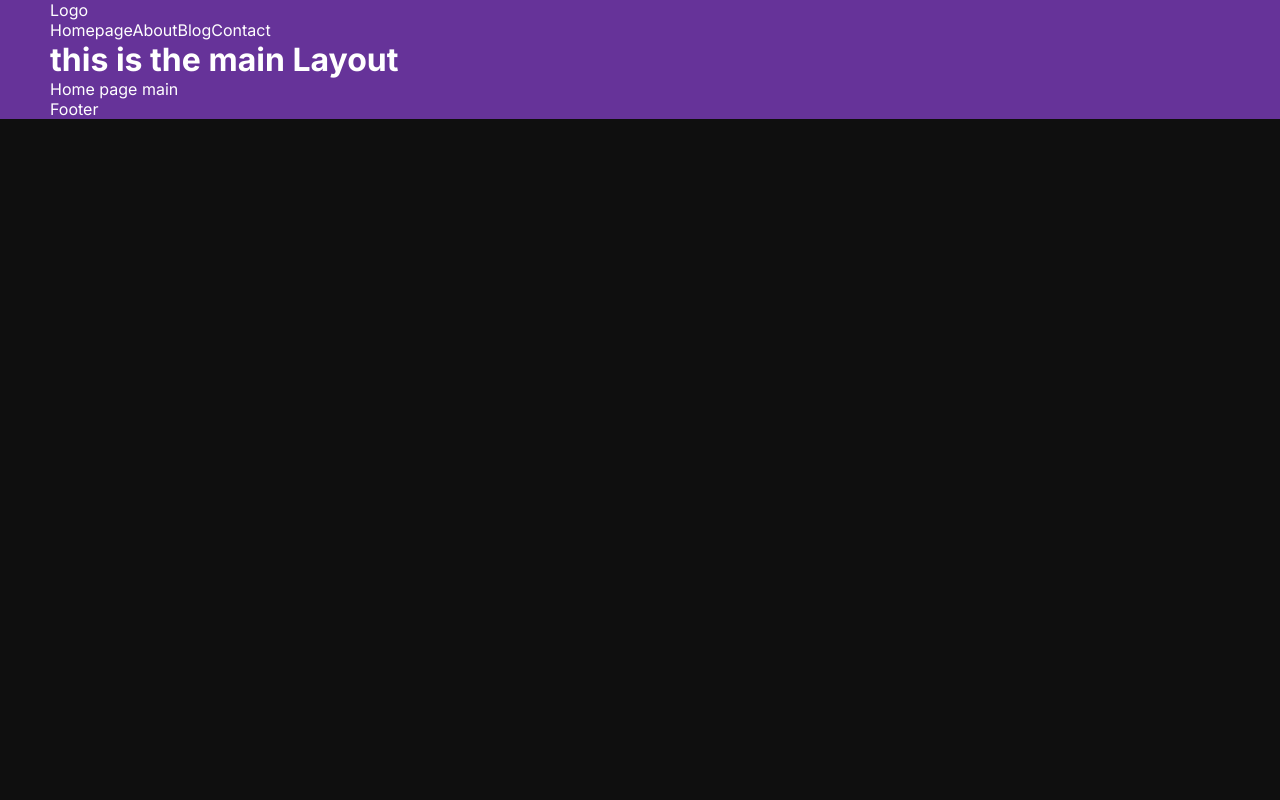
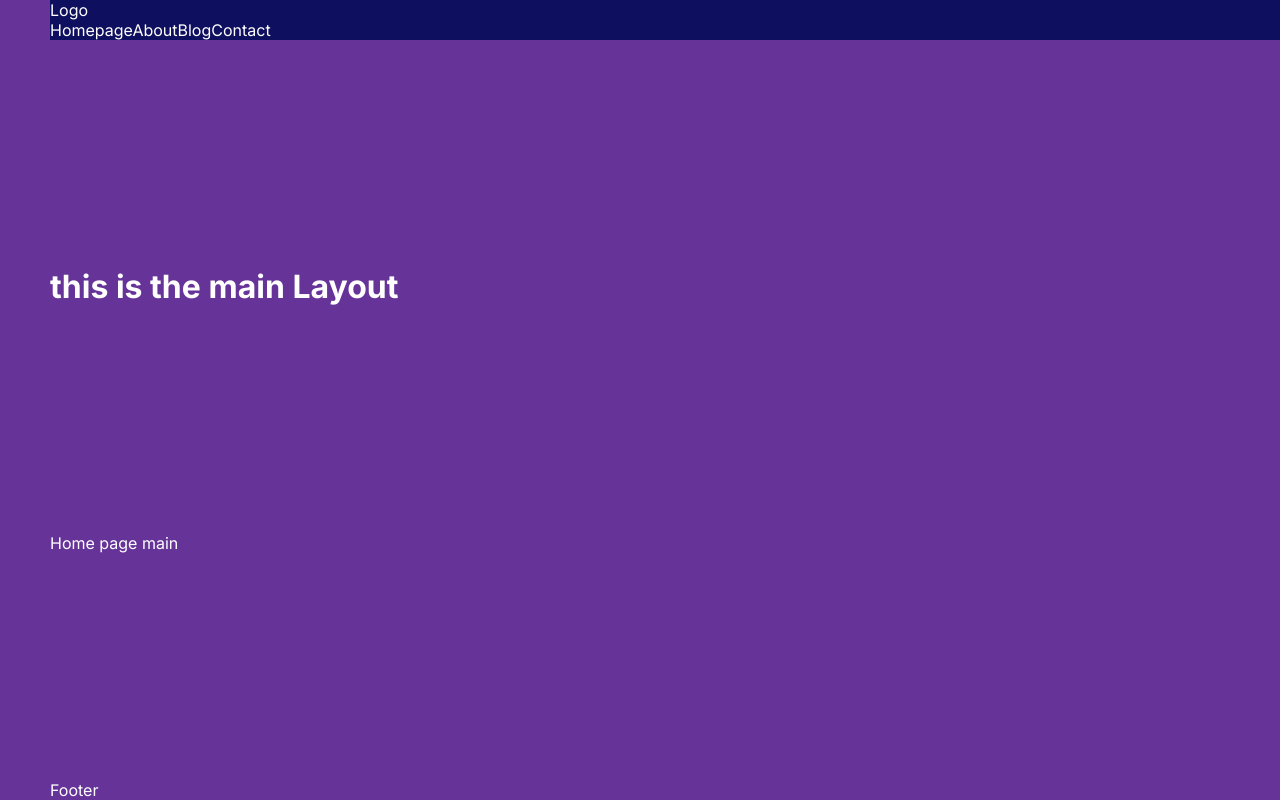
Before and after one commit to samade747/next-practice-, a Next.js app: page / in a window 1280 px wide. Shown: the top 800 px of the page. Built offline with nearby package versions, Linux system fonts and the light colour scheme.

Commit message:
1037am 01 05 2024

```diff
--- a/src/app/globals.css
+++ b/src/app/globals.css
@@ -31,8 +31,12 @@ a{
 .container{
     background-color: rebeccapurple;
     width: 1536px;
-    margin: 0 auto;
+    margin: auto;
     padding-left: 50px;
     padding-right: 50px;
-    min-height: 100px;
+    min-height: 100vh;
+    display: flex;
+    flex-direction: column;
+    justify-content: space-between;
+
 }
--- a/src/components/navbar/Navbar.jsx
+++ b/src/components/navbar/Navbar.jsx
@@ -1,10 +1,11 @@
 import Link from "next/link";
 import Links from "./links/Links";
+import styles from "../navbar/navbar.module.css"
 
 const Navbar = () => {
 
     return (
-        <div>
+        <div className={styles.container}>
             <div>Logo</div>
             <div>
                 <Links />
--- /dev/null
+++ b/src/components/navbar/navbar.module.css
@@ -0,0 +1,5 @@
+.container{
+    background-color: rgb(15, 15, 95);
+
+
+}
```
